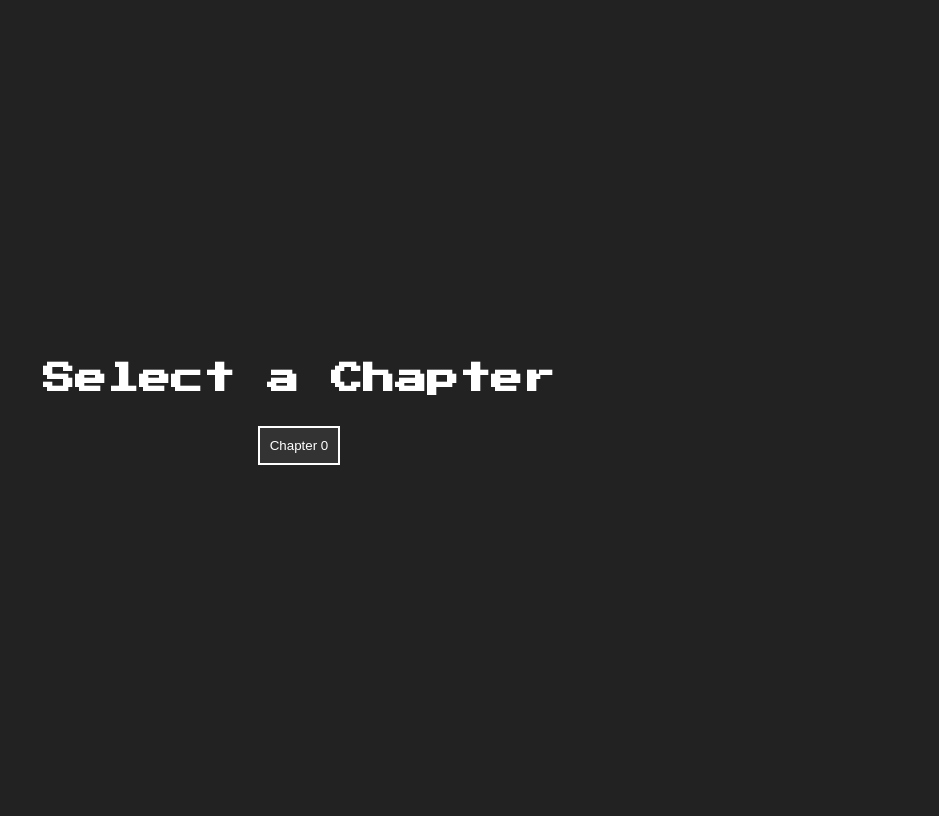
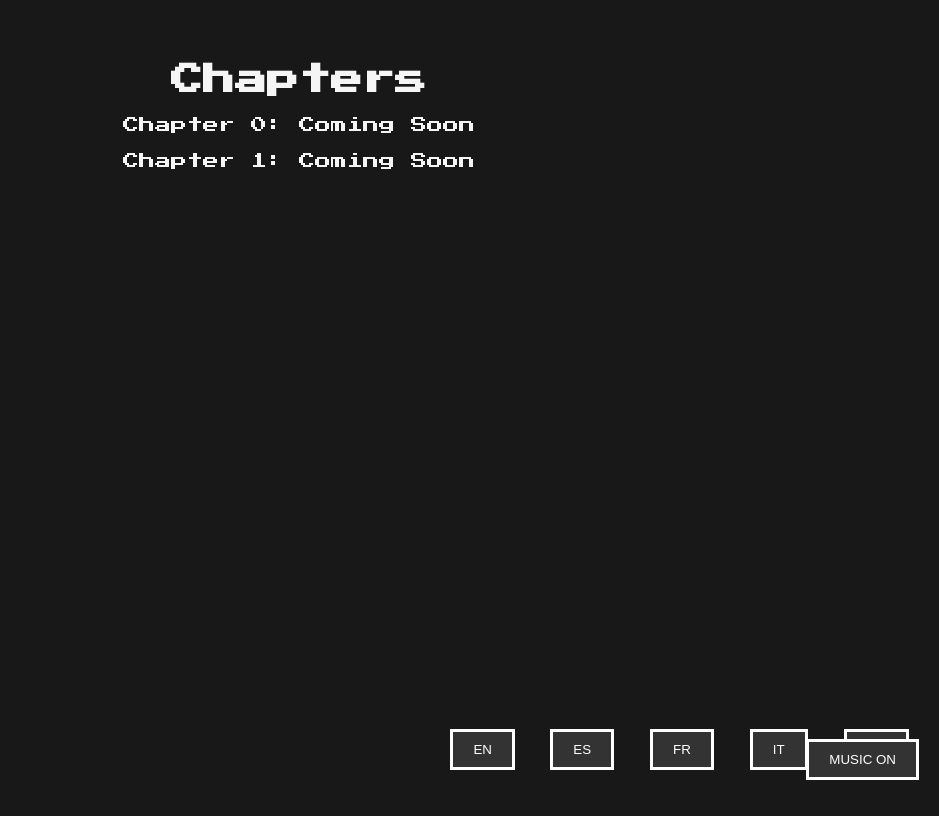
Before and after one commit to Dovask/DOM, a plain HTML site: page chapters.html in a window 1280 px wide. Shown: the whole page, without its empty margins (341-1280 px from the left). Drawn offline with Linux system fonts and the light colour scheme.

Commit message:
Update chapters.html

```diff
--- a/chapters.html
+++ b/chapters.html
@@ -3,77 +3,107 @@
 <head>
     <meta charset="UTF-8">
     <meta name="viewport" content="width=device-width, initial-scale=1.0">
-    <title>Chapters - Domination Club</title>
+    <title>Domination Club - Chapters</title>
     <link rel="stylesheet" href="https://fonts.googleapis.com/css2?family=Press+Start+2P&display=swap">
     <style>
         body {
             font-family: 'Press Start 2P', cursive;
-            background-color: #222;
+            margin: 0;
+            padding: 0;
+            background-color: #181818;
+            color: #f5f5f5;
+            text-align: center;
+        }
+
+        h1 {
+            margin-top: 2em;
+        }
+
+        .chapter {
+            margin: 20px 0;
+        }
+
+        .btn {
+            display: inline-block;
+            padding: 10px 20px;
+            margin: 10px;
             color: white;
-            display: flex;
-            flex-direction: column;
-            align-items: center;
-            justify-content: center;
-            height: 100vh;
+            background-color: #333;
+            border: 3px solid white;
+            cursor: pointer;
+            text-decoration: none;
+            transition: background-color 0.3s, transform 0.3s;
         }
-        .chapter-content {
-            display: none;
-        }
-        .btn {
-            padding: 10px;
-            margin: 10px;
-            border: 2px solid white;
-            background-color: #333;
-            color: white;
-            cursor: pointer;
-        }
+
         .btn:hover {
             background-color: #555;
+            transform: scale(1.1);
         }
-        .text-content {
-            display: none;
+
+        .btn:focus {
+            outline: none;
+        }
+
+        .language-buttons {
+            position: fixed;
+            bottom: 20px;
+            right: 20px;
+        }
+
+        #muteButton {
+            position: fixed;
+            bottom: 10px;
+            right: 10px;
+            z-index: 1000;
         }
     </style>
 </head>
 <body>
+    <div id="playMusicOverlay" style="position: fixed; top: 0; left: 0; width: 100vw; height: 100vh; z-index: 2000;" onclick="startMusic()"></div>
 
-<h1>Select a Chapter</h1>
+    <h1>Chapters</h1>
 
-<button class="btn" onclick="showChapter('chapter0')">Chapter 0</button>
-<!-- Puedes añadir más botones para más capítulos -->
+    <!-- Capítulos -->
+    <div class="chapter" id="chapter0">
+        Chapter 0: <span>Coming Soon</span>
+    </div>
+    <div class="chapter" id="chapter1">
+        Chapter 1: <span>Coming Soon</span>
+    </div>
+    <!-- ... y así sucesivamente hasta el capítulo 10 -->
 
-<div id="chapter0" class="chapter-content">
-    <h2>Chapter 0</h2>
-    <p id="chapter0-text-en" class="text-content" style="display: block;">Text chapter 0 in English</p>
-    <p id="chapter0-text-es" class="text-content">Texto del capítulo 0 en español</p>
-    <p id="chapter0-text-fr" class="text-content">Texte du chapitre 0 en français</p>
-    <p id="chapter0-text-it" class="text-content">Testo del capitolo 0 in italiano</p>
-    <p id="chapter0-text-cn" class="text-content">第0章的文本 (en chino mandarín)</p>
+    <!-- Botones de traducción de idioma -->
+    <div class="language-buttons">
+        <button class="btn">EN</button>
+        <button class="btn">ES</button>
+        <button class="btn">FR</button>
+        <button class="btn">IT</button>
+        <button class="btn">CN</button>
+    </div>
 
-    <button class="btn" onclick="changeLanguage('en')">English</button>
-    <button class="btn" onclick="changeLanguage('es')">Español</button>
-    <button class="btn" onclick="changeLanguage('fr')">Français</button>
-    <button class="btn" onclick="changeLanguage('it')">Italiano</button>
-    <button class="btn" onclick="changeLanguage('cn')">中文</button>
-</div>
+    <!-- Audio y botón de silencio -->
+    <audio id="backgroundMusic" src="URL_A_TU_MUSICA.mp3" loop></audio>
+    <button id="muteButton" class="btn">MUSIC ON</button>
 
-<script>
-    function showChapter(chapterId) {
-        const chapters = document.querySelectorAll('.chapter-content');
-        chapters.forEach(chapter => {
-            chapter.style.display = 'none';
+    <script>
+        const audioElement = document.getElementById('backgroundMusic');
+        const muteButton = document.getElementById('muteButton');
+        const overlay = document.getElementById('playMusicOverlay');
+
+        function startMusic() {
+            audioElement.play();
+            overlay.style.display = 'none';
+        }
+
+        muteButton.addEventListener('click', function() {
+            if (audioElement.muted) {
+                audioElement.muted = false;
+                muteButton.textContent = 'MUSIC ON';
+            } else {
+                audioElement.muted = true;
+                muteButton.textContent = 'MUSIC OFF';
+            }
         });
-        document.getElementById(chapterId).style.display = 'block';
-    }
-
-    function changeLanguage(lang) {
-        const texts = document.querySelectorAll('.text-content');
-        texts.forEach(text => {
-            text.style.display = 'none';
-        });
-        document.querySelector(`[id$="-text-${lang}"]`).style.display = 'block';
-    }
-</script>
-
+    </script>
 </body>
 </html>
```
